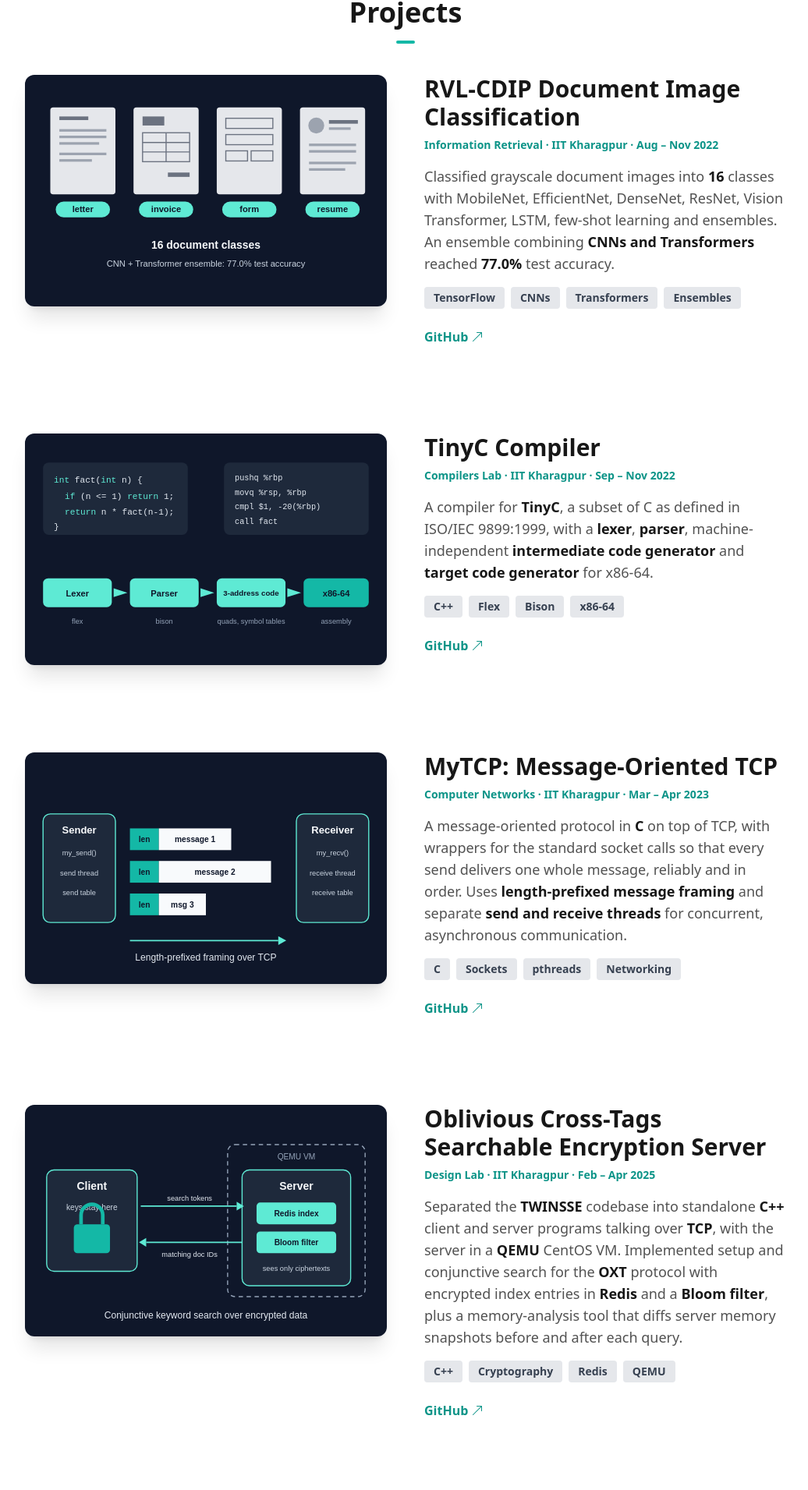
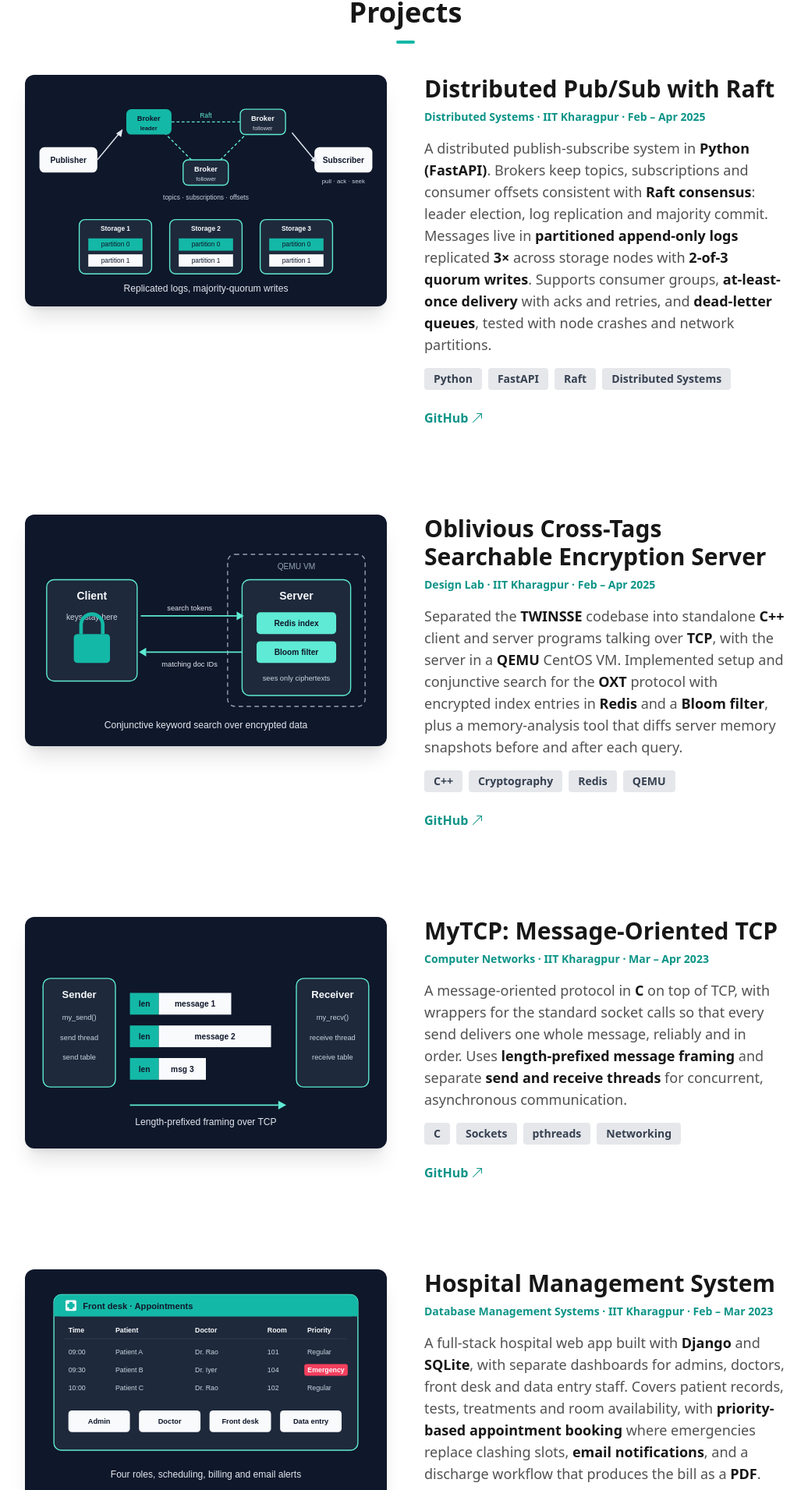
Before and after one commit to deepiha05/portfolio, a Next.js app: page / in a window 1280 px wide. Shown: the part 4568-6479 px from the top of the page at 78% size, without its empty margins (120-1156 px from the left). Built offline with nearby package versions, Linux system fonts and the light colour scheme.

Commit message:
Add Pub/Sub and Hospital projects, order projects newest first

```diff
--- a/src/data/profile.ts
+++ b/src/data/profile.ts
@@ -98,16 +98,47 @@ export const research: Project[] = [
   },
 ]
 
+// Newest first
 export const projects: Project[] = [
   {
-    name: "RVL-CDIP Document Image Classification",
-    meta: "Information Retrieval · IIT Kharagpur · Aug – Nov 2022",
+    name: "Distributed Pub/Sub with Raft",
+    meta: "Distributed Systems · IIT Kharagpur · Feb – Apr 2025",
     description:
-      "Classified grayscale document images into **16** classes with MobileNet, EfficientNet, DenseNet, ResNet, Vision Transformer, LSTM, few-shot learning and ensembles. An ensemble combining **CNNs and Transformers** reached **77.0%** test accuracy.",
-    image: "/projects/rvl-cdip.svg",
-    imageAlt: "Document thumbnails labelled letter, invoice, form and resume",
-    tags: ["TensorFlow", "CNNs", "Transformers", "Ensembles"],
-    links: [{ label: "GitHub", href: "https://github.com/deepiha05/rvl-cdip-document-classification" }],
+      "A distributed publish-subscribe system in **Python (FastAPI)**. Brokers keep topics, subscriptions and consumer offsets consistent with **Raft consensus**: leader election, log replication and majority commit. Messages live in **partitioned append-only logs** replicated **3×** across storage nodes with **2-of-3 quorum writes**. Supports consumer groups, **at-least-once delivery** with acks and retries, and **dead-letter queues**, tested with node crashes and network partitions.",
+    image: "/projects/pubsub.svg",
+    imageAlt: "Diagram of a publisher and a subscriber talking to three Raft brokers, with partitions replicated across three storage nodes",
+    tags: ["Python", "FastAPI", "Raft", "Distributed Systems"],
+    links: [{ label: "GitHub", href: "https://github.com/deepiha05/distributed-pubsub-raft" }],
+  },
+  {
+    name: "Oblivious Cross-Tags Searchable Encryption Server",
+    meta: "Design Lab · IIT Kharagpur · Feb – Apr 2025",
+    description:
+      "Separated the **TWINSSE** codebase into standalone **C++** client and server programs talking over **TCP**, with the server in a **QEMU** CentOS VM. Implemented setup and conjunctive search for the **OXT** protocol with encrypted index entries in **Redis** and a **Bloom filter**, plus a memory-analysis tool that diffs server memory snapshots before and after each query.",
+    image: "/projects/oxt.svg",
+    imageAlt: "Diagram of a client sending an encrypted search query to a server inside a virtual machine",
+    tags: ["C++", "Cryptography", "Redis", "QEMU"],
+    links: [{ label: "GitHub", href: "https://github.com/deepiha05/oxt-searchable-encryption" }],
+  },
+  {
+    name: "MyTCP: Message-Oriented TCP",
+    meta: "Computer Networks · IIT Kharagpur · Mar – Apr 2023",
+    description:
+      "A message-oriented protocol in **C** on top of TCP, with wrappers for the standard socket calls so that every send delivers one whole message, reliably and in order. Uses **length-prefixed message framing** and separate **send and receive threads** for concurrent, asynchronous communication.",
+    image: "/projects/mytcp.svg",
+    imageAlt: "Diagram of length-prefixed messages flowing between a sender thread and a receiver thread",
+    tags: ["C", "Sockets", "pthreads", "Networking"],
+    links: [{ label: "GitHub", href: "https://github.com/deepiha05/mytcp-network-programming" }],
+  },
+  {
+    name: "Hospital Management System",
+    meta: "Database Management Systems · IIT Kharagpur · Feb – Mar 2023",
+    description:
+      "A full-stack hospital web app built with **Django** and **SQLite**, with separate dashboards for admins, doctors, front desk and data entry staff. Covers patient records, tests, treatments and room availability, with **priority-based appointment booking** where emergencies replace clashing slots, **email notifications**, and a discharge workflow that produces the bill as a **PDF**.",
+    image: "/projects/hospital.svg",
+    imageAlt: "Mock appointments dashboard with one emergency booking, and buttons for the admin, doctor, front desk and data entry roles",
+    tags: ["Django", "Python", "SQLite", "JavaScript"],
+    links: [{ label: "GitHub", href: "https://github.com/deepiha05/HOSPITAL-MANAGEMENT-dbms" }],
   },
   {
     name: "TinyC Compiler",
@@ -120,24 +151,14 @@ export const projects: Project[] = [
     links: [{ label: "GitHub", href: "https://github.com/deepiha05/tinyC-compiler" }],
   },
   {
-    name: "MyTCP: Message-Oriented TCP",
-    meta: "Computer Networks · IIT Kharagpur · Mar – Apr 2023",
+    name: "RVL-CDIP Document Image Classification",
+    meta: "Information Retrieval · IIT Kharagpur · Aug – Nov 2022",
     description:
-      "A message-oriented protocol in **C** on top of TCP, with wrappers for the standard socket calls so that every send delivers one whole message, reliably and in order. Uses **length-prefixed message framing** and separate **send and receive threads** for concurrent, asynchronous communication.",
-    image: "/projects/mytcp.svg",
-    imageAlt: "Diagram of length-prefixed messages flowing between a sender thread and a receiver thread",
-    tags: ["C", "Sockets", "pthreads", "Networking"],
-    links: [{ label: "GitHub", href: "https://github.com/deepiha05/mytcp-network-programming" }],
-  },
-  {
-    name: "Oblivious Cross-Tags Searchable Encryption Server",
-    meta: "Design Lab · IIT Kharagpur · Feb – Apr 2025",
-    description:
-      "Separated the **TWINSSE** codebase into standalone **C++** client and server programs talking over **TCP**, with the server in a **QEMU** CentOS VM. Implemented setup and conjunctive search for the **OXT** protocol with encrypted index entries in **Redis** and a **Bloom filter**, plus a memory-analysis tool that diffs server memory snapshots before and after each query.",
-    image: "/projects/oxt.svg",
-    imageAlt: "Diagram of a client sending an encrypted search query to a server inside a virtual machine",
-    tags: ["C++", "Cryptography", "Redis", "QEMU"],
-    links: [{ label: "GitHub", href: "https://github.com/deepiha05/oxt-searchable-encryption" }],
+      "Classified grayscale document images into **16** classes with MobileNet, EfficientNet, DenseNet, ResNet, Vision Transformer, LSTM, few-shot learning and ensembles. An ensemble combining **CNNs and Transformers** reached **77.0%** test accuracy.",
+    image: "/projects/rvl-cdip.svg",
+    imageAlt: "Document thumbnails labelled letter, invoice, form and resume",
+    tags: ["TensorFlow", "CNNs", "Transformers", "Ensembles"],
+    links: [{ label: "GitHub", href: "https://github.com/deepiha05/rvl-cdip-document-classification" }],
   },
 ]
 
```
Also changed, not shown: public/projects/hospital.svg (added), public/projects/pubsub.svg (added).
